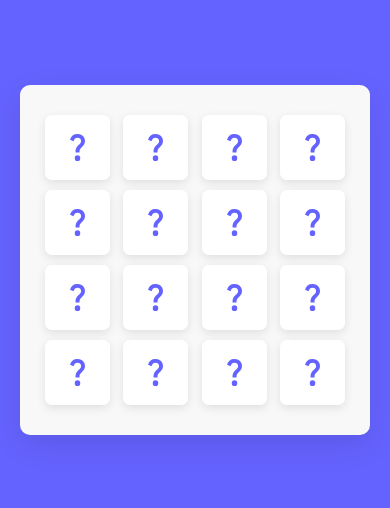
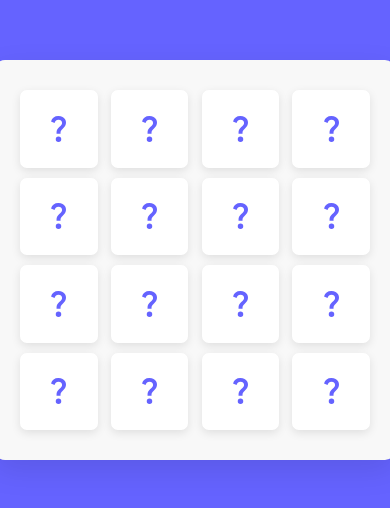
Before and after one commit to arey-pranay/yellowbluebus, a plain HTML site: page index.html in a window 390 px wide. Shown: the part 162-670 px from the top of the page. Drawn offline with Linux system fonts and the light colour scheme.

Commit message:
Update style.css

```diff
--- a/style.css
+++ b/style.css
@@ -92,26 +92,26 @@ body {
 
 @media screen and (max-width: 700px) {
   .cards {
-    height: 350px;
-    width: 350px;
+    height: 400px;
+    width: 400px;
   }
   .card .front-view img {
     width: 17px;
   }
   .card .back-view img {
-    max-width: 40px;
+    max-width: 80px;
   }
 }
 
 @media screen and (max-width: 530px) {
   .cards {
-    height: 300px;
-    width: 300px;
+    height: 350px;
+    width: 350px;
   }
   .card .front-view img {
     width: 15px;
   }
   .card .back-view img {
-    max-width: 35px;
+    max-width: 70px;
   }
 }
```
